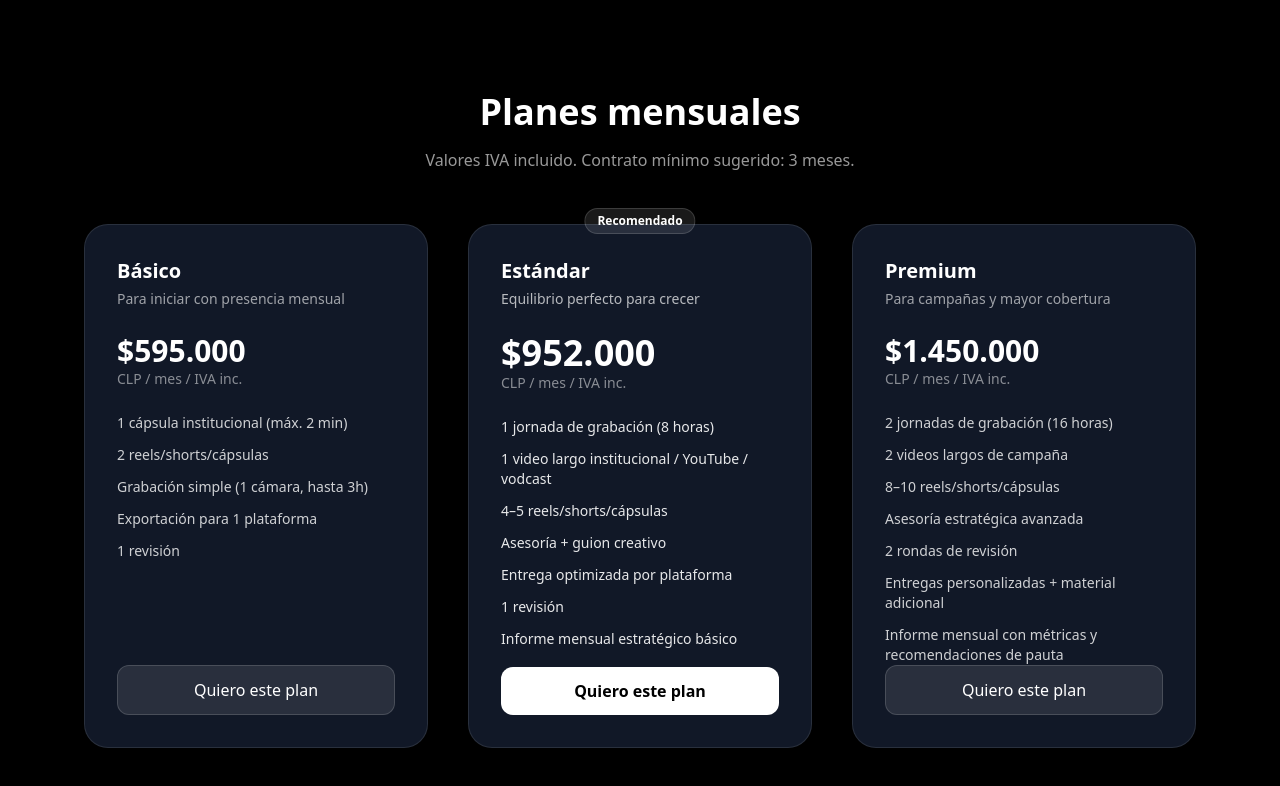
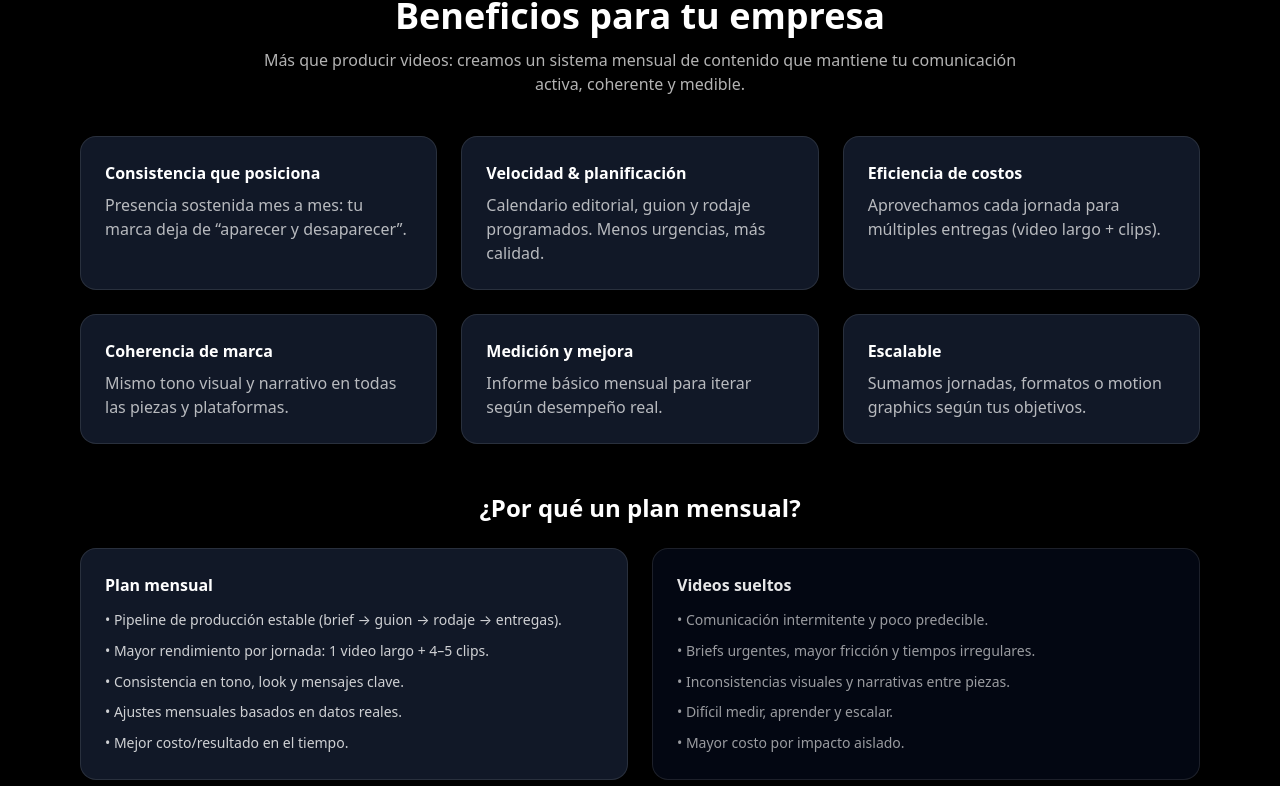
Before and after one commit to TronxGroup/Dekaelo-Media, a Next.js app: page /servicios in a window 1280 px wide. Shown: the part 237-1023 px from the top of the page. Built offline with nearby package versions, Linux system fonts and the light colour scheme.

Commit message:
Update page.tsx

```diff
--- a/app/servicios/page.tsx
+++ b/app/servicios/page.tsx
@@ -8,6 +8,81 @@ export default function Page() {
     <section className="section bg-black">
       <div className="container">
         <h1 className="h2">Servicios</h1>
+
+        {/* BENEFICIOS PARA EMPRESAS */}
+        <section className="mt-8 bg-black">
+          <h2 className="text-3xl md:text-4xl font-extrabold text-white text-center">
+            Beneficios para tu empresa
+          </h2>
+          <p className="text-center text-white/70 mt-3 max-w-3xl mx-auto">
+            Más que producir videos: creamos un sistema mensual de contenido que mantiene tu comunicación
+            activa, coherente y medible.
+          </p>
+
+          <div className="grid md:grid-cols-3 gap-6 mt-10">
+            {[
+              {
+                t: 'Consistencia que posiciona',
+                d: 'Presencia sostenida mes a mes: tu marca deja de “aparecer y desaparecer”.',
+              },
+              {
+                t: 'Velocidad & planificación',
+                d: 'Calendario editorial, guion y rodaje programados. Menos urgencias, más calidad.',
+              },
+              {
+                t: 'Eficiencia de costos',
+                d: 'Aprovechamos cada jornada para múltiples entregas (video largo + clips).',
+              },
+              {
+                t: 'Coherencia de marca',
+                d: 'Mismo tono visual y narrativo en todas las piezas y plataformas.',
+              },
+              {
+                t: 'Medición y mejora',
+                d: 'Informe básico mensual para iterar según desempeño real.',
+              },
+              {
+                t: 'Escalable',
+                d: 'Sumamos jornadas, formatos o motion graphics según tus objetivos.',
+              },
+            ].map((b) => (
+              <div key={b.t} className="p-6 rounded-2xl bg-gray-900 border border-white/10">
+                <h3 className="font-semibold text-white">{b.t}</h3>
+                <p className="text-white/70 mt-2">{b.d}</p>
+              </div>
+            ))}
+          </div>
+        </section>
+
+        {/* COMPARATIVA: MENSUAL VS VIDEO SUELTO */}
+        <section className="mt-12 bg-black">
+          <h2 className="text-2xl font-bold text-white text-center">¿Por qué un plan mensual?</h2>
+          <div className="mt-6 grid md:grid-cols-2 gap-6">
+            <div className="rounded-2xl bg-gray-900 border border-white/10 p-6">
+              <h3 className="font-semibold text-white">Plan mensual</h3>
+              <ul className="mt-3 space-y-2 text-white/80 text-sm leading-relaxed">
+                <li>• Pipeline de producción estable (brief → guion → rodaje → entregas).</li>
+                <li>• Mayor rendimiento por jornada: 1 video largo + 4–5 clips.</li>
+                <li>• Consistencia en tono, look y mensajes clave.</li>
+                <li>• Ajustes mensuales basados en datos reales.</li>
+                <li>• Mejor costo/resultado en el tiempo.</li>
+              </ul>
+            </div>
+            <div className="rounded-2xl bg-gray-950 border border-white/10 p-6">
+              <h3 className="font-semibold text-white/90">Videos sueltos</h3>
+              <ul className="mt-3 space-y-2 text-white/60 text-sm leading-relaxed">
+                <li>• Comunicación intermitente y poco predecible.</li>
+                <li>• Briefs urgentes, mayor fricción y tiempos irregulares.</li>
+                <li>• Inconsistencias visuales y narrativas entre piezas.</li>
+                <li>• Difícil medir, aprender y escalar.</li>
+                <li>• Mayor costo por impacto aislado.</li>
+              </ul>
+            </div>
+          </div>
+          <div className="text-center mt-6">
+            <a href="/contacto#form" className="btn">Evaluar mi plan</a>
+          </div>
+        </section>
 
         {/* Planes mensuales */}
         <section
@@ -43,7 +118,7 @@ export default function Page() {
                   <li>1 revisión</li>
                 </ul>
                 <a
-                  href="#contacto"
+                  href="/contacto#form"
                   className="mt-auto inline-block w-full text-center px-6 py-3 rounded-xl bg-white/10 hover:bg-white/15 transition border border-white/15"
                 >
                   Quiero este plan
@@ -76,7 +151,7 @@ export default function Page() {
                   <li>Informe mensual estratégico básico</li>
                 </ul>
                 <a
-                  href="#contacto"
+                  href="/contacto#form"
                   className="mt-auto inline-block w-full text-center px-6 py-3 rounded-xl bg-white text-black font-semibold hover:opacity-90 transition"
                 >
                   Quiero este plan
@@ -106,7 +181,7 @@ export default function Page() {
                   <li>Informe mensual con métricas y recomendaciones de pauta</li>
                 </ul>
                 <a
-                  href="#contacto"
+                  href="/contacto#form"
                   className="mt-auto inline-block w-full text-center px-6 py-3 rounded-xl bg-white/10 hover:bg-white/15 transition border border-white/15"
                 >
                   Quiero este plan
```
